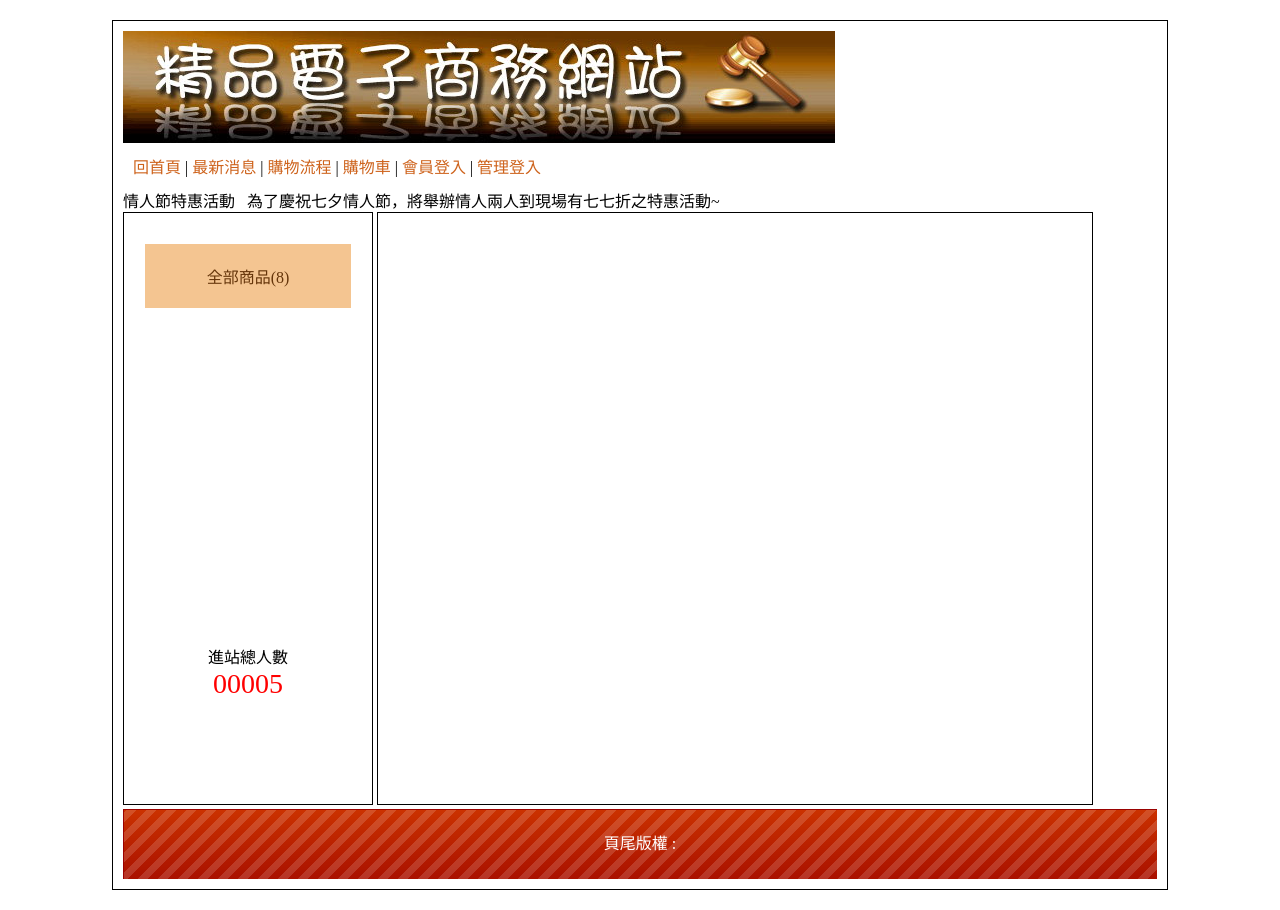
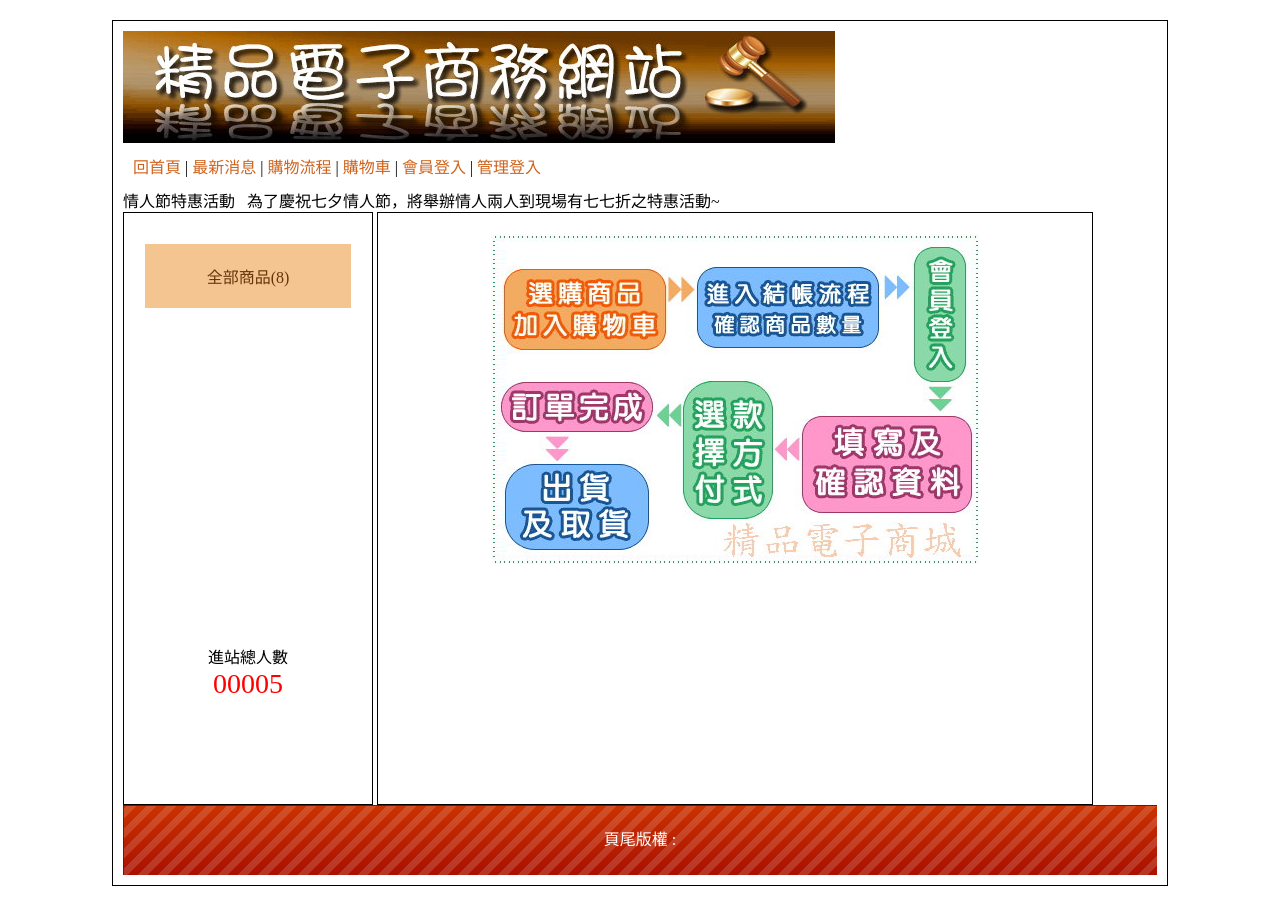
Before and after one commit to o2965905/bquiz_04, a PHP site: page /index.php?do=look in a window 1280 px wide. After the commit the page ends 886 px from the top, so only its background shows below. Run offline with PHP 8.4, Linux system fonts and the light colour scheme.

Commit message:
建立前台-購物流程畫面(5分)

```diff
--- a/front/look.php
+++ b/front/look.php
@@ -1 +1,2 @@
 <!-- 前台-購物流程 -->
+<div class="ct"><img src="./icon/0401.jpg" alt=""></div>
```
